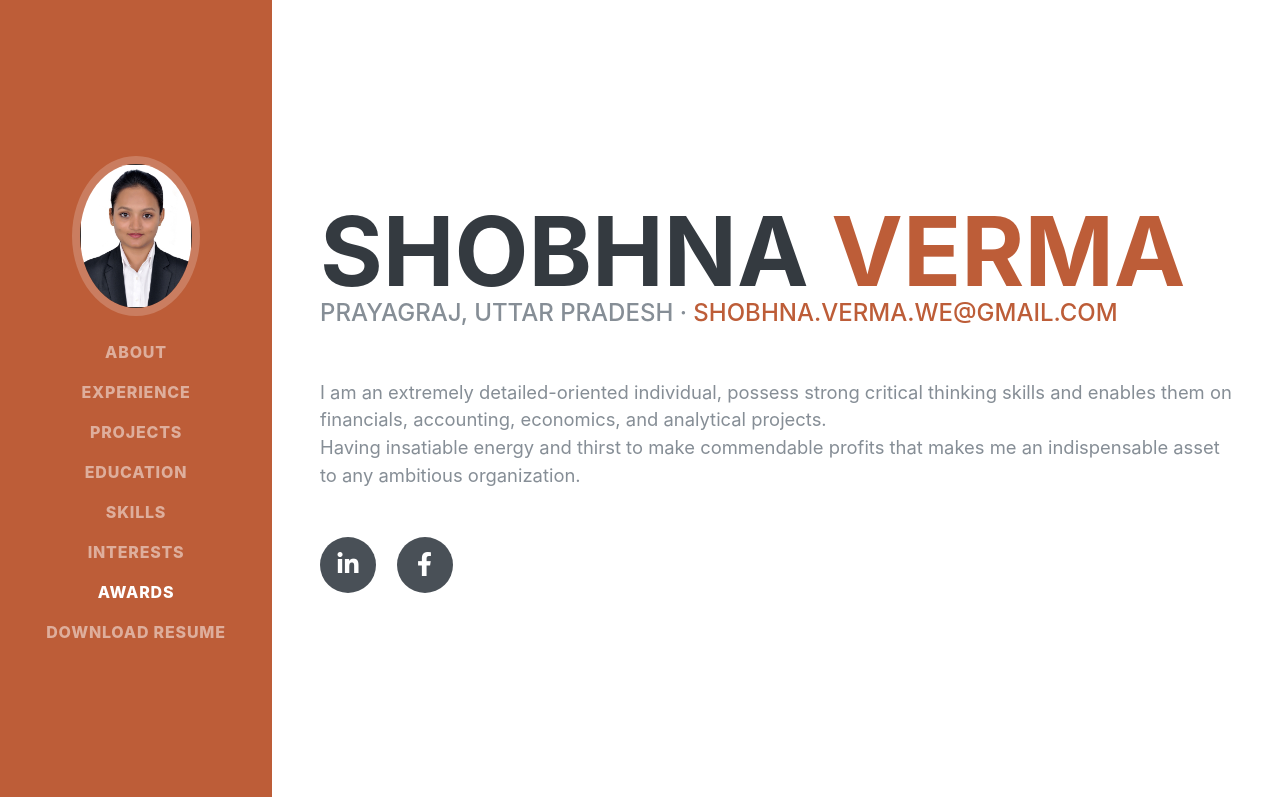
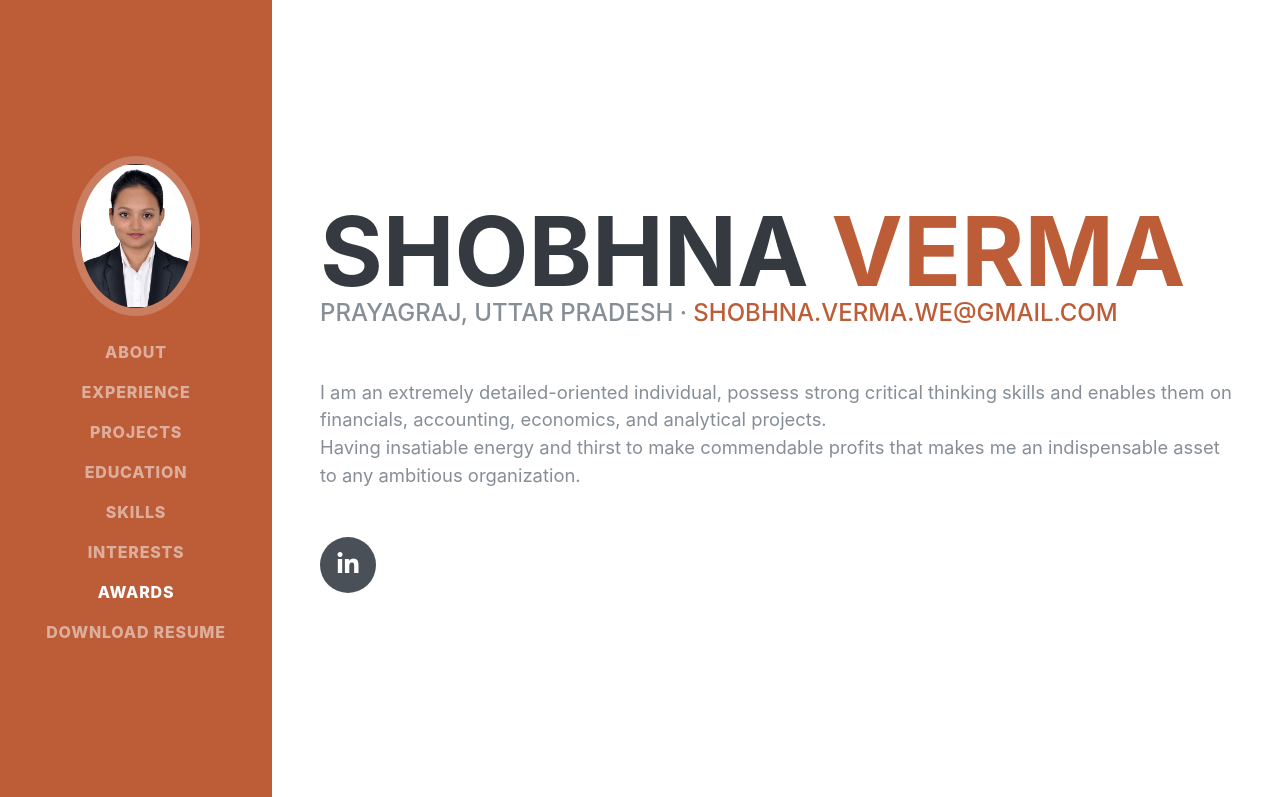
Before and after one commit to ShobhnaVerma/shobhnaverma, a plain HTML site: page index.html in a window 1280 px wide. Shown: the top 797 px of the page. Drawn offline with Linux system fonts and the light colour scheme; a web font is replaced by a local one.

Commit message:
Update index.html

```diff
--- a/index.html
+++ b/index.html
@@ -81,9 +81,6 @@
         <div class="social-icons">
           <a href="https://www.linkedin.com/in/shobhna-verma" target="_blank">
             <i class="fab fa-linkedin-in"></i>
-          </a>
-          <a href="https://www.facebook.com/shobhna.verma.0794" target="_blank">
-            <i class="fab fa-facebook-f"></i>
           </a>
         </div>
       </div>
```
